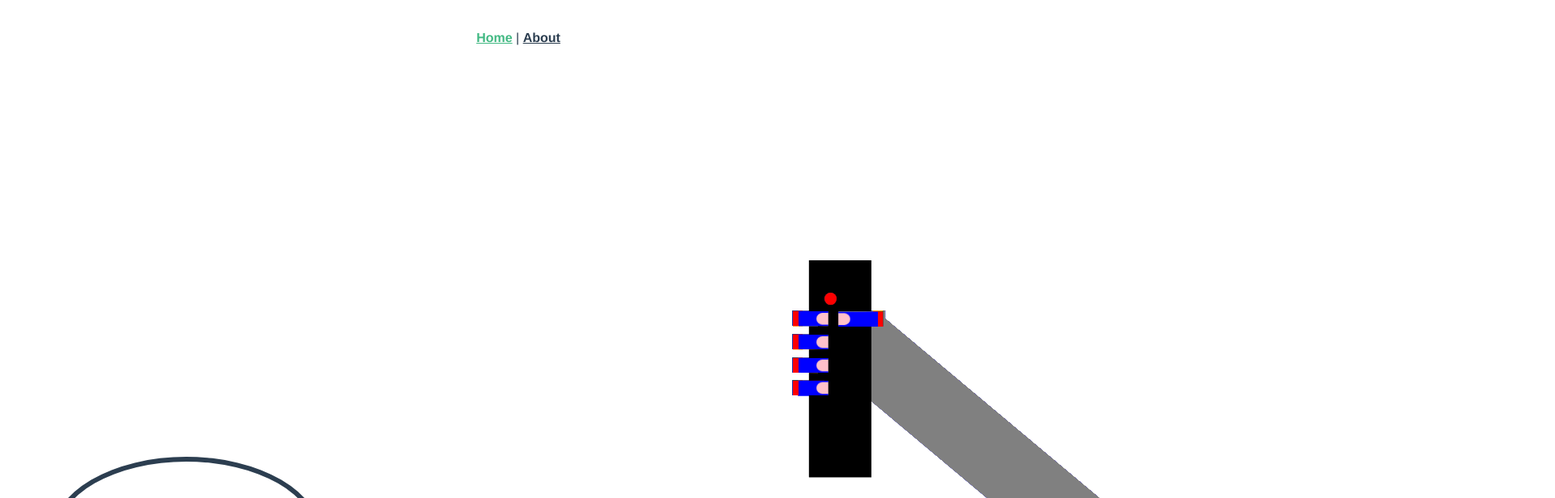
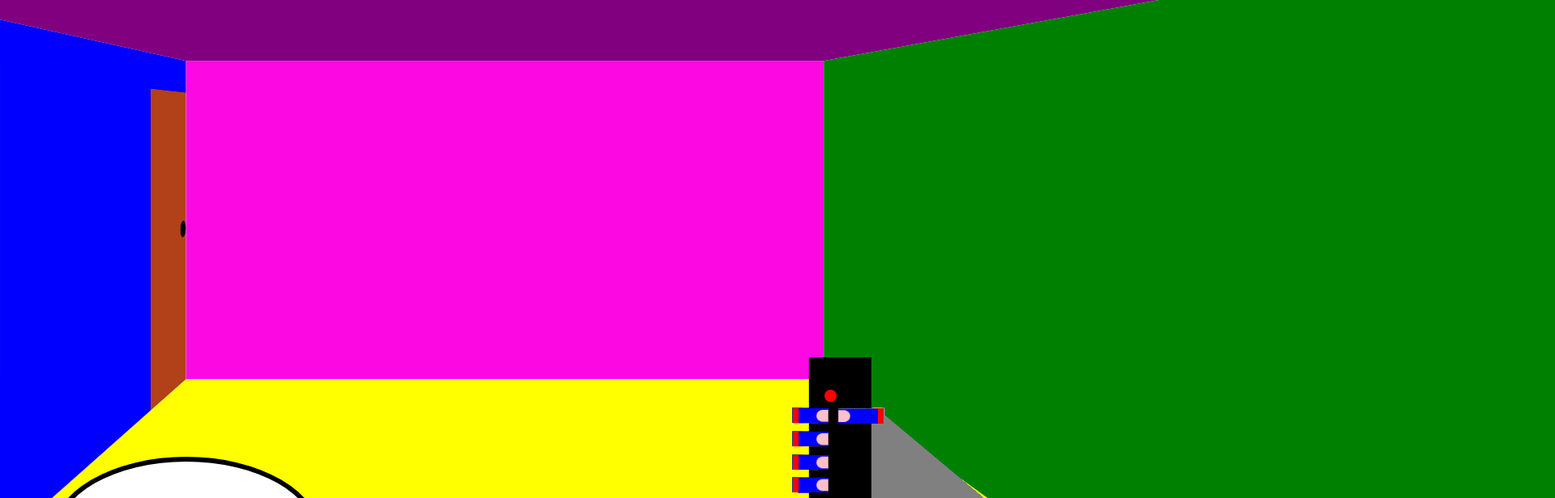
Before and after one commit to Skyrlon/weather-animation, a Vue app: page /#/ in a window 1280 px wide. Shown: the top 616 px of the page at 81% size, 1920 px wide, since content can reach past the window. Built offline with nearby package versions, Linux system fonts and the light colour scheme.

Commit message:
added TvRoom component

```diff
--- a/src/App.vue
+++ b/src/App.vue
@@ -9,24 +9,5 @@
 </template>
 
 <style lang="scss">
-#app {
-  font-family: Avenir, Helvetica, Arial, sans-serif;
-  -webkit-font-smoothing: antialiased;
-  -moz-osx-font-smoothing: grayscale;
-  text-align: center;
-  color: #2c3e50;
-}
 
-#nav {
-  padding: 30px;
-
-  a {
-    font-weight: bold;
-    color: #2c3e50;
-
-    &.router-link-exact-active {
-      color: #42b983;
-    }
-  }
-}
 </style>
--- a/src/components/Forearm.vue
+++ b/src/components/Forearm.vue
@@ -84,7 +84,7 @@ export default {
 #container-forearm {
   z-index: 1;
   position: absolute;
-  bottom: 55%;
+  bottom: 40%;
   right: 10%;
   perspective-origin: 50% 50%;
   transform-style: preserve-3d;
--- /dev/null
+++ b/src/components/TvRoom.vue
@@ -0,0 +1,82 @@
+<template>
+  <div class="room">
+    <div class="wall front"></div>
+    <div class="wall ceiling"></div>
+    <div class="wall floor"></div>
+    <div class="wall right"></div>
+    <div class="wall left"></div>
+  </div>
+</template>
+
+<script>
+export default {
+  name: "TvRoom",
+};
+</script>
+
+<style lang="scss">
+.room {
+  position: absolute;
+  width: $wall-width;
+  height: $wall-height;
+  perspective-origin: 45% 20%;
+  transform-style: preserve-3d;
+  perspective: $wall-depth/1.25;
+
+  & .wall {
+    position: absolute;
+    width: $wall-width;
+    height: $wall-height;
+
+    &.front {
+      background-color: #fb08e3;
+      transform: rotateY(180deg) translateZ($wall-depth/2);
+    }
+
+    &.ceiling {
+      height: $wall-depth;
+      background-color: purple;
+      transform: rotateX(90deg) translateZ($wall-depth/2);
+    }
+
+    &.floor {
+      height: $wall-depth;
+      background-color: yellow;
+      transform: rotateX(-90deg) translateZ($wall-height - $wall-depth/2);
+    }
+
+    &.right {
+      width: $wall-depth;
+      background-color: green;
+      transform: rotateY(90deg) translateZ($wall-width - $wall-depth/2);
+    }
+
+    &.left {
+      width: $wall-depth;
+      background-color: blue;
+      transform: rotateY(-90deg) translateZ($wall-depth/2);
+
+      &::before {
+        content: "";
+        position: absolute;
+        bottom: 0;
+        left: 0;
+        width: $wall-width/7;
+        height: $wall-height * 0.9;
+        background-color: #b24018;
+      }
+
+      &::after {
+        content: "";
+        position: absolute;
+        top: $wall-height/2;
+        left: 0;
+        width: $wall-height/20;
+        height: $wall-height/20;
+        border-radius: $wall-height/20;
+        background-color: black;
+      }
+    }
+  }
+}
+</style>
--- a/src/views/Home.vue
+++ b/src/views/Home.vue
@@ -2,6 +2,7 @@
   <div class="home">
     <ThoughtBubble />
     <Forearm />
+    <TvRoom />
   </div>
 </template>
 
@@ -9,6 +10,7 @@
 // @ is an alias to /src
 import ThoughtBubble from "@/components/ThoughtBubble.vue";
 import Forearm from "@/components/Forearm.vue";
+import TvRoom from "@/components/TvRoom.vue";
 
 export default {
   name: "Home",
@@ -22,7 +24,8 @@ export default {
   },
   components: {
     ThoughtBubble,
-    Forearm
+    Forearm,
+    TvRoom,
   },
 };
 </script>
```
